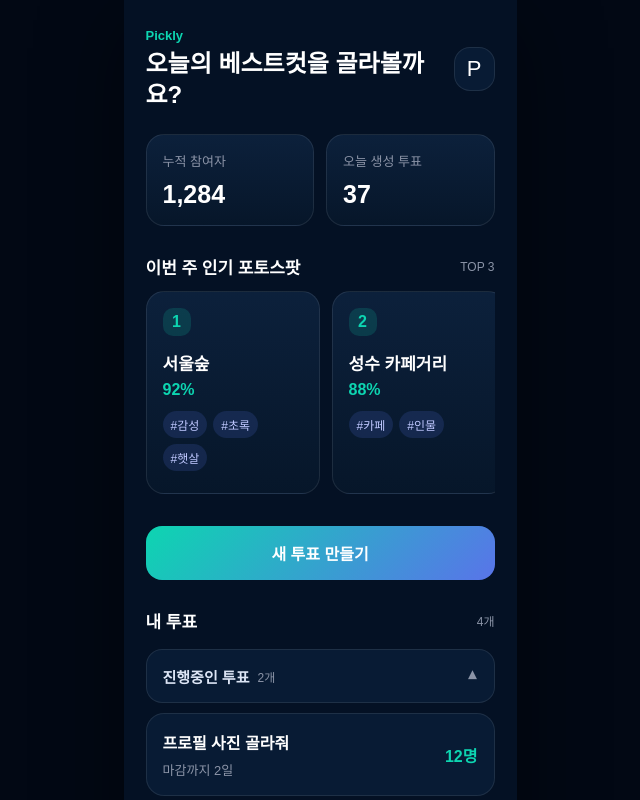
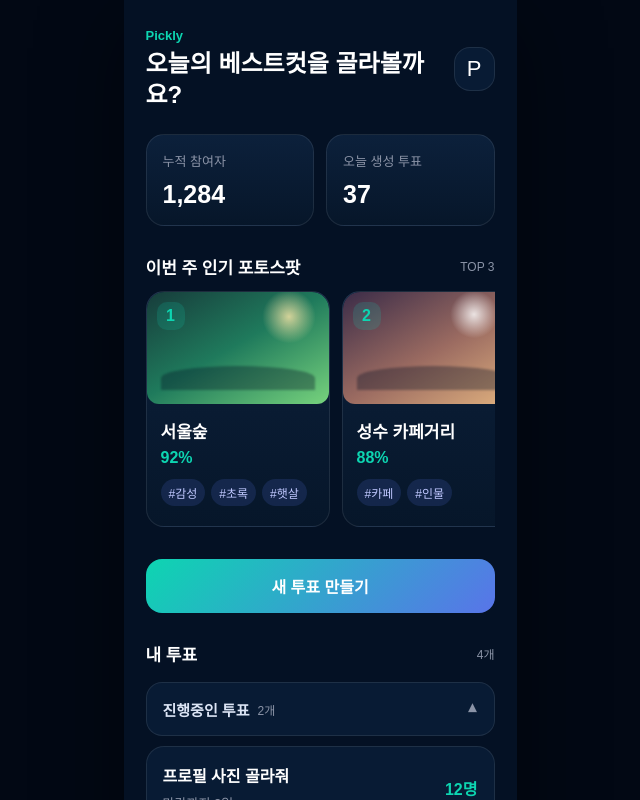
Before and after one commit to Pickly-Official/FE, a React (Vite) app: page /home in a window 1280 px wide. Shown: the top 800 px of the page, without its empty margins (320-960 px from the left). Built offline with nearby package versions, Linux system fonts and the light colour scheme.

Commit message:
style: 홈 화면 UI 수정

```diff
--- a/src/pages/HomePage.jsx
+++ b/src/pages/HomePage.jsx
@@ -2,9 +2,9 @@ import { useState } from 'react';
 import { Link } from 'react-router-dom';
 
 const spots = [
-  { name: '서울숲', rate: '92%', tags: ['감성', '초록', '햇살'] },
-  { name: '성수 카페거리', rate: '88%', tags: ['카페', '인물'] },
-  { name: '한강공원', rate: '84%', tags: ['야경', '피크닉'] },
+  { name: '서울숲', rate: '92%', tags: ['감성', '초록', '햇살'], tone: 'forest' },
+  { name: '성수 카페거리', rate: '88%', tags: ['카페', '인물'], tone: 'cafe' },
+  { name: '한강공원', rate: '84%', tags: ['야경', '피크닉'], tone: 'river' },
 ];
 
 const activePolls = [
@@ -61,9 +61,13 @@ function HomePage() {
         <div className="spot-list">
           {spots.map((spot, index) => (
             <article className="spot-card" key={spot.name}>
-              <span className="rank-badge">{index + 1}</span>
-              <h3>{spot.name}</h3>
-              <strong>{spot.rate}</strong>
+              <div className={`spot-photo spot-photo--${spot.tone}`}>
+                <span className="rank-badge">{index + 1}</span>
+              </div>
+              <div className="spot-card-body">
+                <h3>{spot.name}</h3>
+                <strong>{spot.rate}</strong>
+              </div>
               <div>
                 {spot.tags.map((tag) => (
                   <span className="tag" key={tag}>#{tag}</span>
--- a/src/styles/pickly.css
+++ b/src/styles/pickly.css
@@ -312,11 +312,15 @@ input {
 }
 
 .spot-card {
-  min-width: 174px;
-  padding: 16px;
+  min-width: 184px;
+  overflow: hidden;
+  padding: 0 0 14px;
 }
 
 .rank-badge {
+  position: absolute;
+  top: 10px;
+  left: 10px;
   width: 28px;
   height: 28px;
   border-radius: 10px;
@@ -327,8 +331,49 @@ input {
   font-weight: 800;
 }
 
+.spot-photo {
+  position: relative;
+  height: 112px;
+  border-radius: 17px 17px 12px 12px;
+  background:
+    radial-gradient(circle at 70% 24%, rgba(255, 255, 255, 0.42), transparent 18%),
+    linear-gradient(135deg, #183a58, #0dd5b1);
+}
+
+.spot-photo::after {
+  content: "";
+  position: absolute;
+  inset: auto 14px 14px;
+  height: 24px;
+  border-radius: 50% 50% 0 0;
+  background: rgba(4, 17, 36, 0.34);
+  filter: blur(1px);
+}
+
+.spot-photo--forest {
+  background:
+    radial-gradient(circle at 78% 22%, rgba(255, 232, 168, 0.8), transparent 16%),
+    linear-gradient(150deg, #173c3b 0%, #1f7a5c 48%, #77d37d 100%);
+}
+
+.spot-photo--cafe {
+  background:
+    radial-gradient(circle at 72% 20%, rgba(255, 255, 255, 0.82), transparent 15%),
+    linear-gradient(150deg, #3b2c48 0%, #9b6b61 52%, #e5b681 100%);
+}
+
+.spot-photo--river {
+  background:
+    radial-gradient(circle at 74% 18%, rgba(255, 255, 255, 0.76), transparent 14%),
+    linear-gradient(150deg, #111d42 0%, #28569b 52%, #8bc9ff 100%);
+}
+
+.spot-card-body {
+  padding: 14px 14px 0;
+}
+
 .spot-card h3 {
-  margin: 14px 0 6px;
+  margin: 0 0 6px;
   font-size: 17px;
 }
 
@@ -336,6 +381,10 @@ input {
   display: block;
   margin-bottom: 12px;
   color: var(--pickly-cyan);
+}
+
+.spot-card > div:last-child {
+  padding: 0 14px;
 }
 
 .tag {
```
